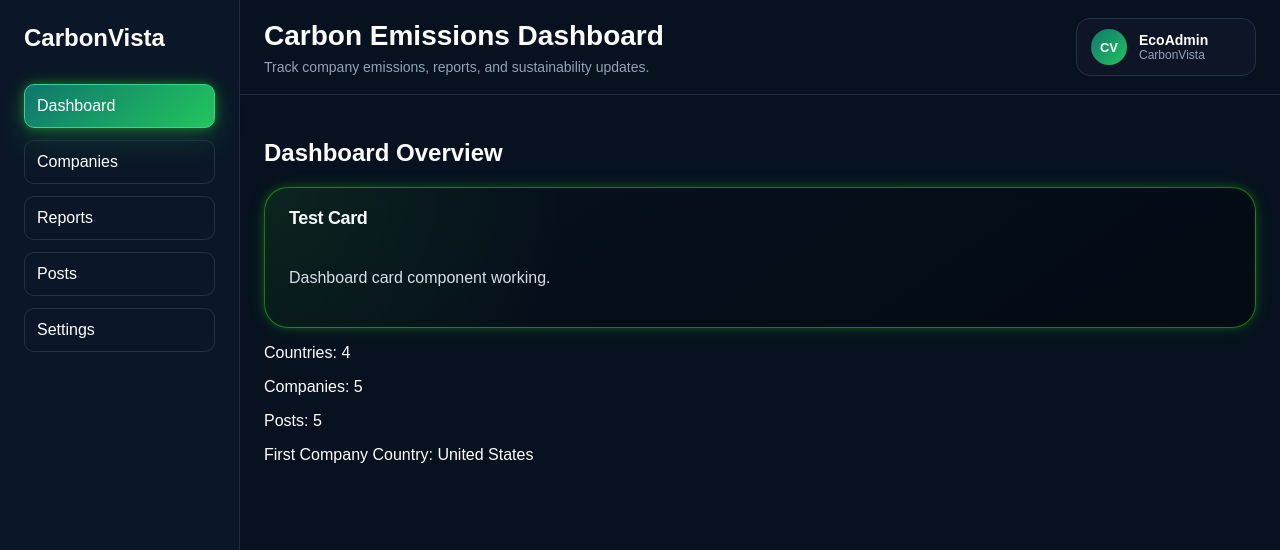
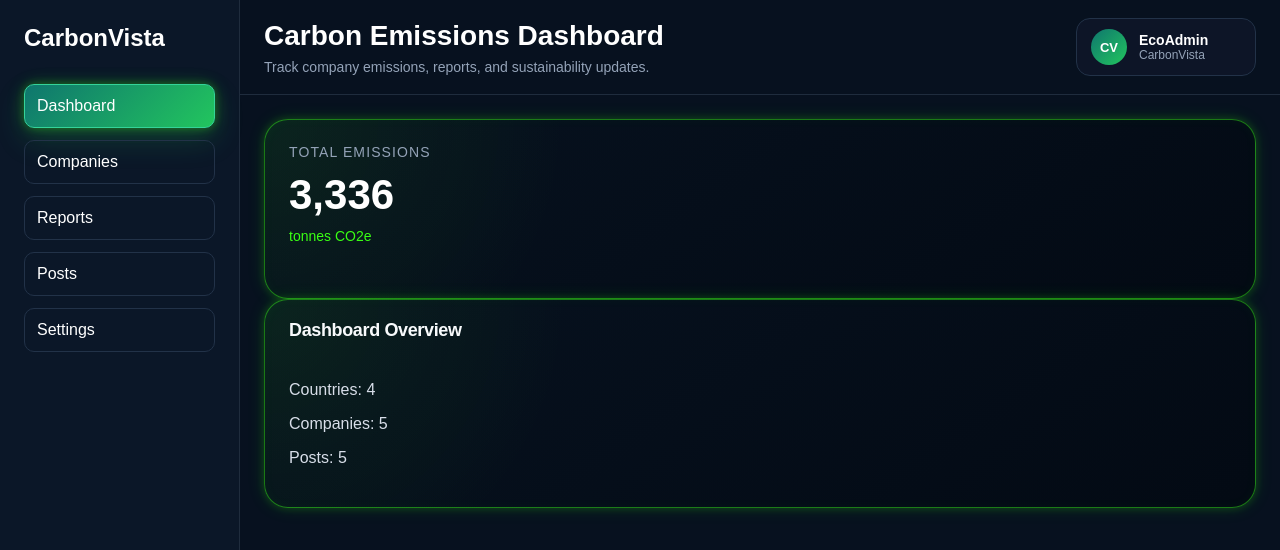
Before and after one commit to Jayzeek2025/Carbon-Emission-Dashboard, a Next.js app: page / in a window 1280 px wide. Shown: the top 550 px of the page. Built offline with nearby package versions, Linux system fonts and the light colour scheme.

Commit message:
feat: add total emissions summary card

```diff
--- a/src/app/page.tsx
+++ b/src/app/page.tsx
@@ -1,11 +1,13 @@
 "use client";
 
 import AppShell from "@/components/layout/AppShell";
+import SummaryCards from "@/components/dashboard/SummaryCards";
+
+import Card from "@/components/ui/Card";
 import ErrorState from "@/components/ui/ErrorState";
 import LoadingState from "@/components/ui/LoadingState";
-import Card from "@/components/ui/Card";
+
 import { useDashboardData } from "@/hooks/useDashboardData";
-import { getCountryName } from "@/utils/emission";
 
 export default function Home() {
   const { countries, companies, posts, loading, error, refetch } =
@@ -20,20 +22,16 @@ export default function Home() {
       )}
 
       {!loading && !error && (
-        <div>
-          <h2>Dashboard Overview</h2>
-          <Card title="Test Card">
-  <p>Dashboard card component working.</p>
-</Card>
-          <p>Countries: {countries.length}</p>
-          <p>Companies: {companies.length}</p>
-          <p>Posts: {posts.length}</p>
-          <p>
-  First Company Country:{" "}
-  {companies[0] ? getCountryName(companies[0].country, countries) : "-"}
-</p>
-        </div>
-      )}
+  <>
+    <SummaryCards companies={companies} />
+
+    <Card title="Dashboard Overview">
+      <p>Countries: {countries.length}</p>
+      <p>Companies: {companies.length}</p>
+      <p>Posts: {posts.length}</p>
+    </Card>
+  </>
+)}
     </AppShell>
   );
 }
--- /dev/null
+++ b/src/components/dashboard/SummaryCards.css
@@ -0,0 +1,30 @@
+.summary-cards {
+  display: grid;
+  grid-template-columns: repeat(auto-fit, minmax(260px, 1fr));
+  gap: 20px;
+}
+
+.summary-card {
+  min-height: 180px;
+}
+
+.summary-card__label {
+  color: #94a3b8;
+  font-size: 14px;
+  margin-bottom: 14px;
+  text-transform: uppercase;
+  letter-spacing: 0.08em;
+}
+
+.summary-card__value {
+  color: white;
+  font-size: 42px;
+  font-weight: 800;
+  line-height: 1;
+}
+
+.summary-card__unit {
+  margin-top: 12px;
+  color: #39ff14;
+  font-size: 14px;
+}
--- /dev/null
+++ b/src/components/dashboard/SummaryCards.tsx
@@ -0,0 +1,34 @@
+import Card from "@/components/ui/Card";
+import type { Company } from "@/types/emissions";
+import { getTotalEmissions } from "@/utils/emissions";
+
+import "./SummaryCards.css";
+
+type SummaryCardsProps = {
+  companies: Company[];
+};
+
+export default function SummaryCards({
+  companies,
+}: SummaryCardsProps) {
+  const totalEmissions =
+    getTotalEmissions(companies);
+
+  return (
+    <div className="summary-cards">
+      <Card className="summary-card">
+        <div className="summary-card__label">
+          Total Emissions
+        </div>
+
+        <div className="summary-card__value">
+          {totalEmissions.toLocaleString()}
+        </div>
+
+        <div className="summary-card__unit">
+          tonnes CO2e
+        </div>
+      </Card>
+    </div>
+  );
+}
```
Also changed, not shown: src/utils/emissions.ts (renamed from src/utils/emission.ts).
